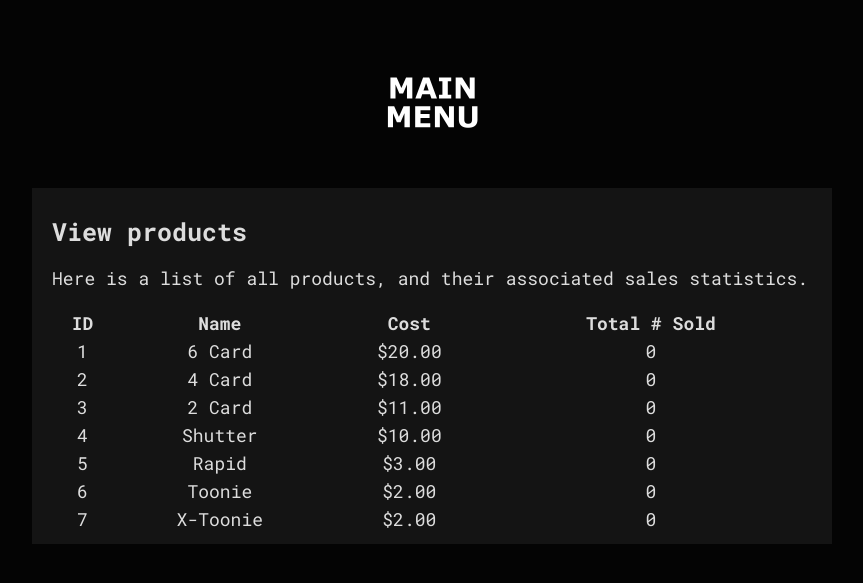
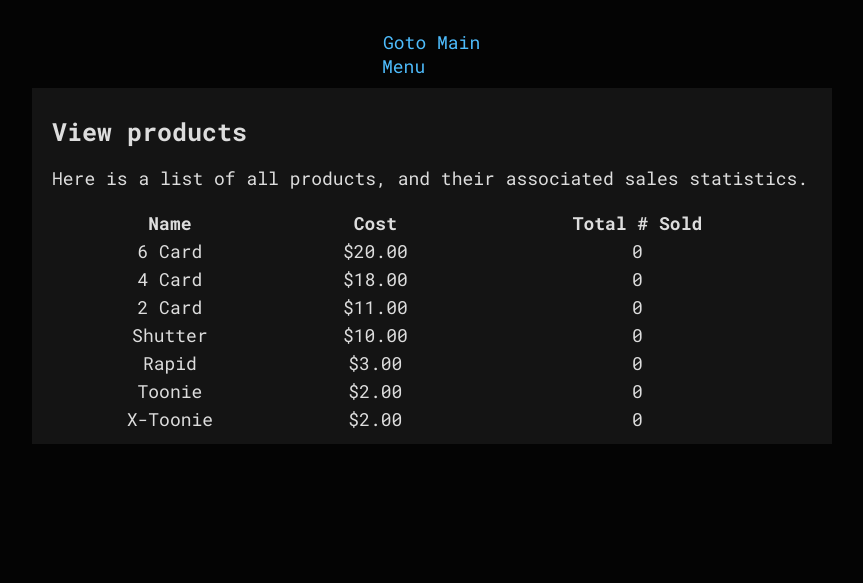
Before and after one commit to GreenBalaclavaMan/total-bingo, a PHP site: page /viewproducts.php in a window 1280 px wide. Shown: the top 583 px of the page, without its empty margins (208-1071 px from the left). Run offline with PHP 8.4, Linux system fonts and the light colour scheme; data comes from the database, SQL or seed files in the repository.

Commit message:
small updates

```diff
--- a/header.php
+++ b/header.php
@@ -32,7 +32,7 @@
 				<!--Logo-->
 				<div class="header-logo">
 	                    <a href="index.php">
-	                         <img class="header-logo" src="images/logo.png" alt="Knot Logo">
+	                         Goto Main Menu <!--<img class="header-logo" src="images/logo.png" alt="Knot Logo">-->
 	                    </a>
 				</div>
 			</div>
--- a/viewproducts.php
+++ b/viewproducts.php
@@ -34,9 +34,6 @@
 		<table>
 			<tr>
 				<th>
-					ID
-				</th>
-				<th>
 					Name
 				</th>
 				<th>
@@ -51,9 +48,6 @@
 		for($i=0; $i < sizeof($array_products); $i ++) {
 ?>
 			<tr>
-				<td>
-					<?php echo($array_products[$i][0]); ?>
-				</td>
 				<td>
 					<?php echo($array_products[$i][1]); ?>
 				</td>
```
